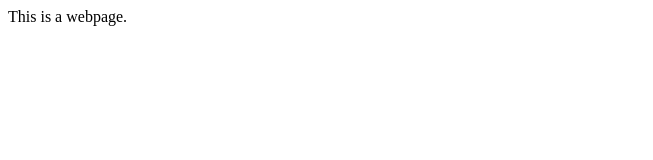
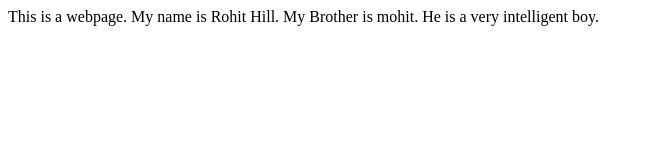
Before and after one commit to rohithill/rohithill.github.io, a plain HTML site: page index.html in a window 1280 px wide. Shown: the whole page, without its empty margins (0-653 px from the left). Drawn offline with Linux system fonts and the light colour scheme.

Commit message:
Family Details
added details about my brother

```diff
--- a/index.html
+++ b/index.html
@@ -4,6 +4,6 @@
 </title>
 </head>
 <body>
-This is a webpage.
+This is a webpage. My name is Rohit Hill. My Brother is mohit. He is a very intelligent boy.
 </head>
 </html>
```
